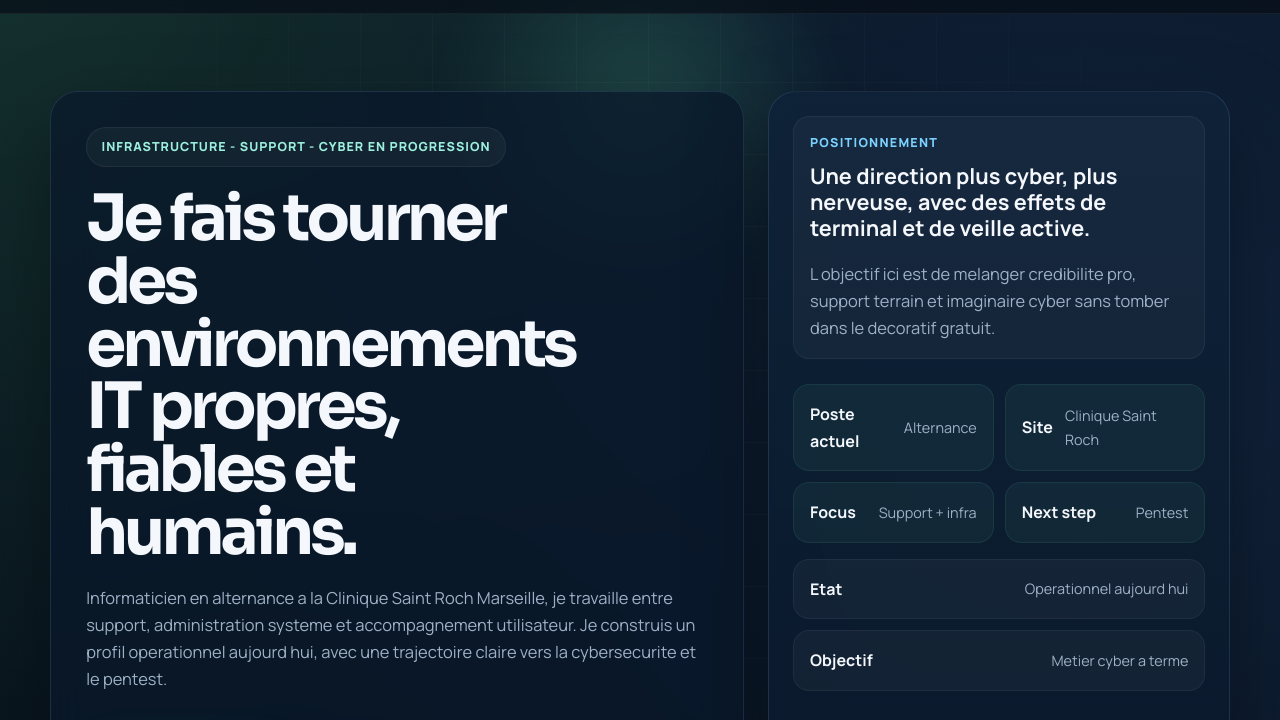
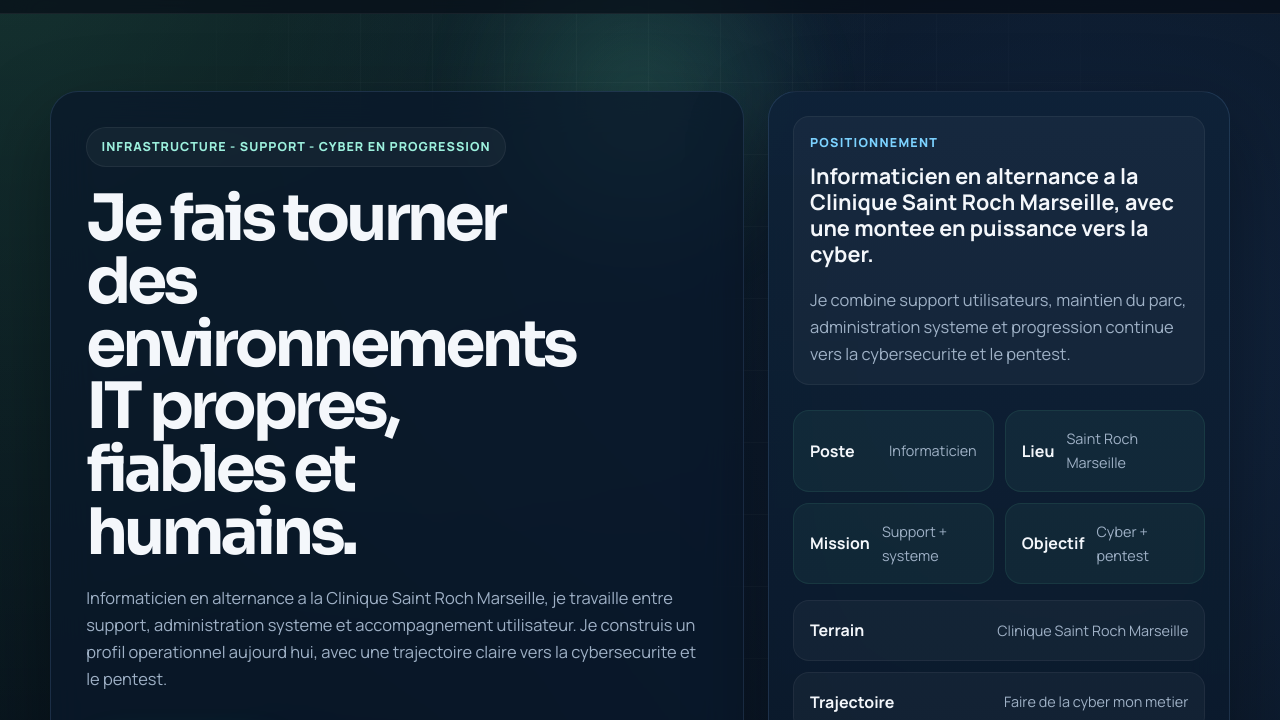
Before and after one commit to WazapCMD/Portefolio, a plain HTML site: page index.html in a window 1280 px wide. Shown: the part 62-782 px from the top of the page. Drawn offline with Linux system fonts and the light colour scheme.

Commit message:
Update job description and objectives in index.html

```diff
--- a/index.html
+++ b/index.html
@@ -760,40 +760,40 @@
                 <aside class="hero-side reveal delay-1 tilt-card">
                     <div class="profile-card">
                         <small>Positionnement</small>
-                        <h2>Une direction plus cyber, plus nerveuse, avec des effets de terminal et de veille active.</h2>
+                        <h2>Informaticien en alternance a la Clinique Saint Roch Marseille, avec une montee en puissance vers la cyber.</h2>
                         <p>
-                            L objectif ici est de melanger credibilite pro, support terrain et imaginaire cyber
-                            sans tomber dans le decoratif gratuit.
+                            Je combine support utilisateurs, maintien du parc, administration systeme
+                            et progression continue vers la cybersecurite et le pentest.
                         </p>
                     </div>
 
                     <div class="cyber-grid">
                         <div class="stack-item">
-                            <strong>Poste actuel</strong>
-                            <span>Alternance</span>
+                            <strong>Poste</strong>
+                            <span>Informaticien</span>
                         </div>
                         <div class="stack-item">
-                            <strong>Site</strong>
-                            <span>Clinique Saint Roch</span>
+                            <strong>Lieu</strong>
+                            <span>Saint Roch Marseille</span>
                         </div>
                         <div class="stack-item">
-                            <strong>Focus</strong>
-                            <span>Support + infra</span>
+                            <strong>Mission</strong>
+                            <span>Support + systeme</span>
                         </div>
                         <div class="stack-item">
-                            <strong>Next step</strong>
-                            <span>Pentest</span>
+                            <strong>Objectif</strong>
+                            <span>Cyber + pentest</span>
                         </div>
                     </div>
 
                     <ul class="mini-list">
                         <li>
-                            <strong>Etat</strong>
-                            <span>Operationnel aujourd hui</span>
+                            <strong>Terrain</strong>
+                            <span>Clinique Saint Roch Marseille</span>
                         </li>
                         <li>
-                            <strong>Objectif</strong>
-                            <span>Metier cyber a terme</span>
+                            <strong>Trajectoire</strong>
+                            <span>Faire de la cyber mon metier</span>
                         </li>
                     </ul>
                 </aside>
```
